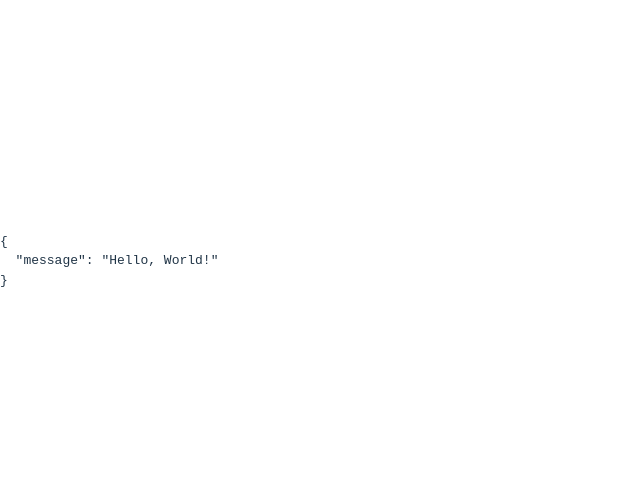
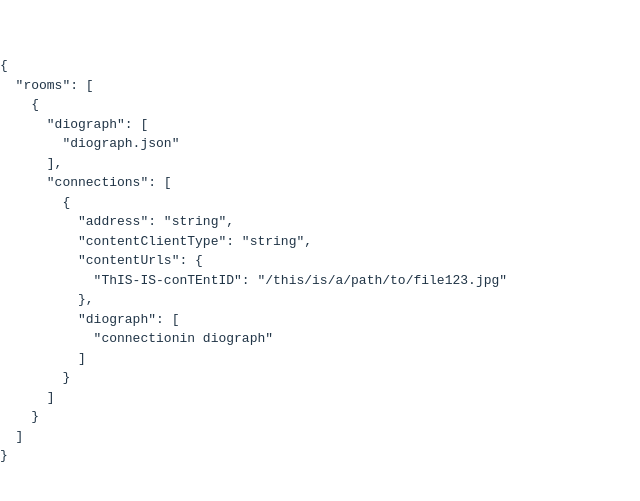
Before and after one commit to jvalanen/simple-browser, a React (Vite) app: page / in a window 1280 px wide. Shown: the part 139-640 px from the top of the page, without its empty margins (0-640 px from the left). Built offline with nearby package versions, Linux system fonts and the light colour scheme.

Commit message:
Data to its own file data.json

```diff
--- a/src/App.tsx
+++ b/src/App.tsx
@@ -1,5 +1,10 @@
 import React, { useState, useEffect } from "react";
 // import axios from "axios";
+import data from "./data.json";
+
+const getData = () => {
+  return data;
+};
 
 interface Data {
   // Define your data structure here
@@ -14,7 +19,7 @@ const App: React.FC = () => {
     const fetchData = async () => {
       try {
         // const response = await axios.get<Data>("https://api.example.com/data");
-        const response = { data: { message: "Hello, World!" } };
+        const response = { data: getData() };
         setData(response.data);
       } catch (error) {
         setError("Error fetching data");
--- /dev/null
+++ b/src/data.json
@@ -0,0 +1,17 @@
+{
+  "rooms": [
+    {
+      "diograph": ["diograph.json"],
+      "connections": [
+        {
+          "address": "string",
+          "contentClientType": "string",
+          "contentUrls": {
+            "ThIS-IS-conTEntID": "/this/is/a/path/to/file123.jpg"
+          },
+          "diograph": ["connectionin diograph"]
+        }
+      ]
+    }
+  ]
+}
```
